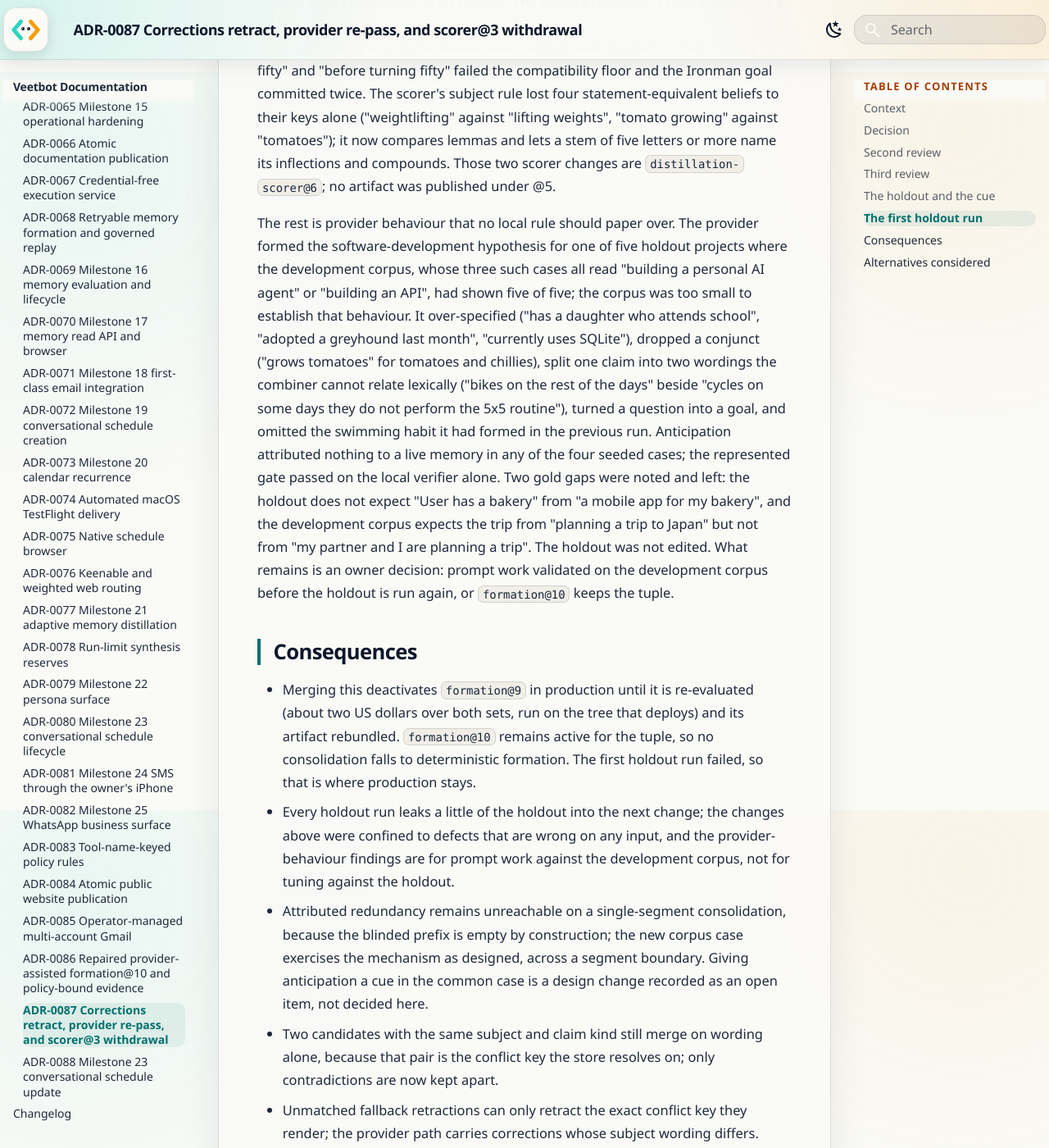
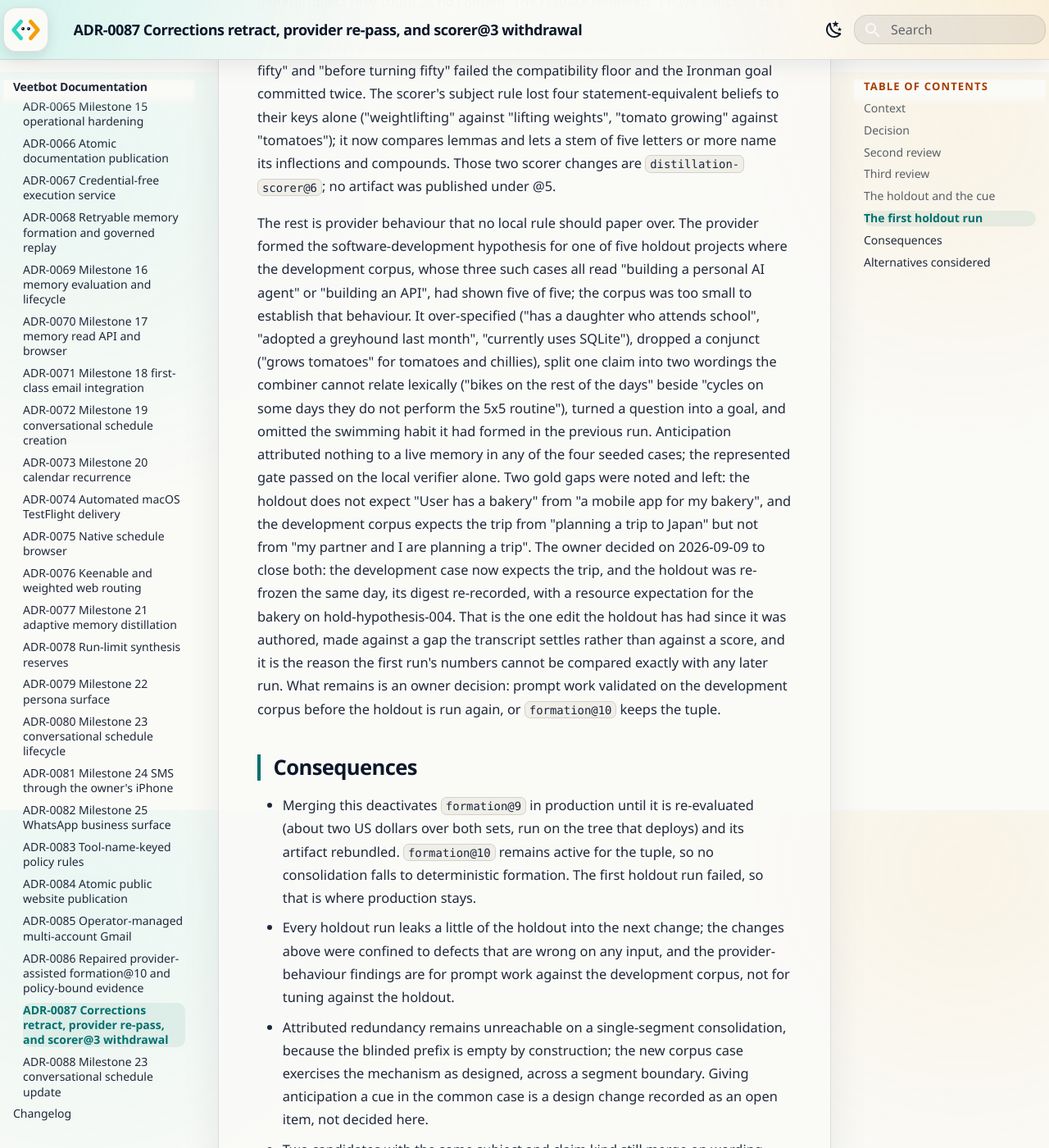
Before and after one commit to avitus/veetbot, an MkDocs documentation site: the page built from docs/adr/0087-formation9-corrections-repass-and-scorer3.md, in a window 1280 px wide and 1400 px high, scrolled down 6212 px. Shown: the whole window at 82% size. Built offline with MkDocs 1.6.1 and Material for MkDocs 9.7.7, drawn with Linux system fonts in a browser that asks for light colours; some of the changed text lies outside the part shown.

Commit message:
eval(memory): expect the trip in relationship-002 and re-freeze the holdout with the bakery
Two gold gaps from the first holdout run, closed on the owner's decision of
2026-09-09. The development corpus expected the trip from "planning a trip
to Japan" but not from "my partner and I are planning a trip"; relationship-002
now expects it as an ongoing project. The holdout expected the project and
the software-development hypothesis from "a mobile app for my bakery" but
not the bakery; hold-hypothesis-004 now expects it as a resource, and the
holdout is re-frozen with its digest re-recorded. The loader refused the
edited holdout until the digest was re-recorded, which is the freeze doing
its job; the re-freeze is recorded in the holdout's authorship field,
ADR-0087, the evidence README, and project state. No other case changed.

Reading-Lane: A

Co-Authored-By: Claude Fable 5.1 <noreply@anthropic.com>
Glen-Conversation: bdc9d84f-65fb-4bfe-8a35-5d53049845c6

```diff
--- a/docs/adr/0087-formation9-corrections-repass-and-scorer3.md
+++ b/docs/adr/0087-formation9-corrections-repass-and-scorer3.md
@@ -179,8 +179,8 @@ watermark: a session's already-consolidated user text is still text before
 the segment's earliest episode, so a continuing session is cued by what the
 user said earlier in it, bounded by the existing byte cap and with blinding
 unchanged. And activation evidence now comes from a frozen holdout as well as
-the development corpus: fifty-one cases authored on 2026-09-09 before any run,
-with their digest recorded in the tree, both digests bound into the artifact,
+the development corpus: fifty-one cases authored on 2026-09-09 before any run
+(re-frozen once, below), with their digest recorded in the tree, both digests bound into the artifact,
 the holdout's own thresholds gated, and the represented gate made the
 aggregate on both sets. The development corpus may be tuned; the holdout may
 only be re-frozen deliberately. The frozen holdout item and the cue item are
@@ -230,10 +230,15 @@ nothing to a live memory in any of the four seeded cases; the represented
 gate passed on the local verifier alone. Two gold gaps were noted and left:
 the holdout does not expect "User has a bakery" from "a mobile app for my
 bakery", and the development corpus expects the trip from "planning a trip to
-Japan" but not from "my partner and I are planning a trip". The holdout was
-not edited. What remains is an owner decision: prompt work validated on the
-development corpus before the holdout is run again, or `formation@10` keeps
-the tuple.
+Japan" but not from "my partner and I are planning a trip". The owner decided
+on 2026-09-09 to close both: the development case now expects the trip, and
+the holdout was re-frozen the same day, its digest re-recorded, with a
+resource expectation for the bakery on hold-hypothesis-004. That is the one
+edit the holdout has had since it was authored, made against a gap the
+transcript settles rather than against a score, and it is the reason the
+first run's numbers cannot be compared exactly with any later run. What
+remains is an owner decision: prompt work validated on the development corpus
+before the holdout is run again, or `formation@10` keeps the tuple.
 
 ## Consequences
 
--- a/docs/status/project-state.yaml
+++ b/docs/status/project-state.yaml
@@ -692,7 +692,10 @@ milestones:
           five unseen projects against five of five near-identical corpus
           cases, over-specified restatements, a dropped conjunct, unrelatable
           duplicate wordings, and no anticipation attribution in any seeded
-          case. The holdout was not edited; formation@10 keeps the tuple.
+          case. On the owner's decision the development corpus now expects
+          the trip from "my partner and I are planning a trip", and the
+          holdout was re-frozen once, digest re-recorded, to expect the bakery
+          from "a mobile app for my bakery". formation@10 keeps the tuple.
       - check: formation@10 activation evidence on a populated store
         outcome: passed
         detail: >-
```
Also changed, not shown: src/agent_core/memory/release_evidence/README.md (+3 -1 lines), 3 other files.
